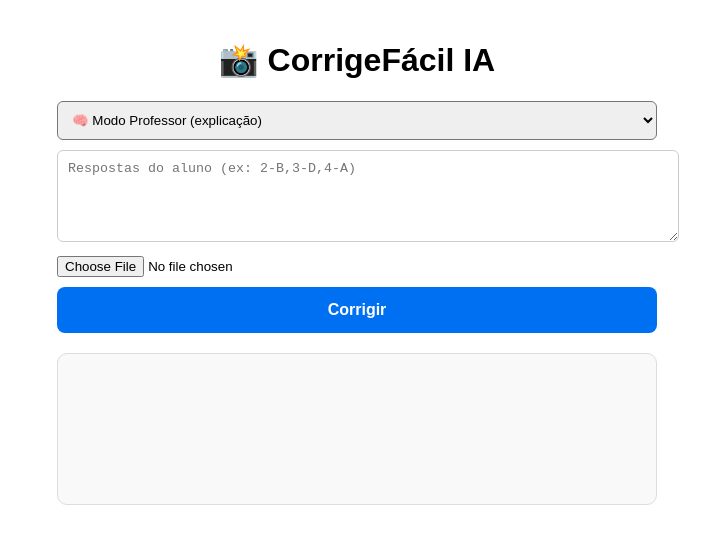
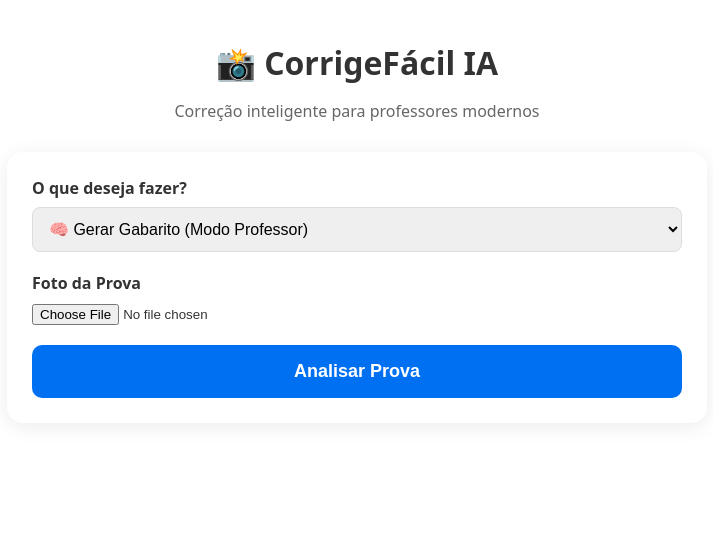
Before and after one commit to maafernandesn/corrige-facil, a Next.js app: page / in a window 1280 px wide. Shown: the top 544 px of the page, without its empty margins (283-996 px from the left). Built offline with nearby package versions, Linux system fonts and the light colour scheme.

Commit message:
Atualizar o page.js

```diff
--- a/app/page.js
+++ b/app/page.js
@@ -5,150 +5,179 @@ import { useState } from "react";
 export default function Home() {
   const [img, setImg] = useState(null);
   const [modo, setModo] = useState("professor");
-  const [respostasAluno, setRespostasAluno] = useState("");
-  const [resposta, setResposta] = useState("");
+  const [gabaritoOficial, setGabaritoOficial] = useState(null); // Salva o que o professor gerou
+  const [resultado, setResultado] = useState(null);
+  const [loading, setLoading] = useState(false);
 
   const enviar = async () => {
     try {
       if (!img) {
-        setResposta("⚠️ Envie uma imagem primeiro.");
+        alert("⚠️ Selecione uma imagem primeiro.");
         return;
       }
 
-      setResposta("Processando... ⏳");
+      setLoading(true);
+      setResultado(null);
 
       const r = await fetch("/api/corrigir", {
         method: "POST",
-        headers: {
-          "Content-Type": "application/json"
-        },
+        headers: { "Content-Type": "application/json" },
         body: JSON.stringify({
           img,
           modo,
-          respostasAluno
+          // Se for modo fast e tivermos um gabarito salvo, enviamos ele
+          gabaritoOficial: modo === "fast" ? gabaritoOficial : null
         })
       });
 
       const data = await r.json();
 
-      setResposta(data.resultado || data.erro || "Sem resposta");
+      if (data.erro) {
+        setResultado({ erro: data.erro });
+      } else {
+        setResultado(data);
 
+        // Se geramos um gabarito no modo professor, salvamos para o próximo uso
+        if (modo === "professor" && data.resultado) {
+          setGabaritoOficial(data.resultado);
+        }
+      }
     } catch (e) {
-      setResposta("Erro na conexão ❌");
+      setResultado({ erro: "Erro na conexão com o servidor ❌" });
+    } finally {
+      setLoading(false);
     }
   };
 
   return (
-    <div
-      style={{
-        padding: 20,
-        maxWidth: 600,
-        margin: "0 auto",
-        fontFamily: "Arial"
-      }}
-    >
-      <h1 style={{ textAlign: "center" }}>📸 CorrigeFácil IA</h1>
+    <div style={{ padding: 20, maxWidth: 700, margin: "0 auto", fontFamily: "system-ui, sans-serif", color: "#333" }}>
+      <header style={{ textAlign: "center", marginBottom: 30 }}>
+        <h1 style={{ fontSize: "2rem", marginBottom: 5 }}>📸 CorrigeFácil IA</h1>
+        <p style={{ color: "#666" }}>Correção inteligente para professores modernos</p>
+      </header>
 
-      {/* 🔽 SELETOR DE MODO */}
+      <main style={{ background: "#fff", padding: 25, borderRadius: 16, boxShadow: "0 4px 20px rgba(0,0,0,0.08)" }}>
+
+        {/* 🔽 SELEÇÃO DE MODO */}
+        <label style={{ fontWeight: "bold", display: "block", marginBottom: 8 }}>O que deseja fazer?</label>
         <select
           value={modo}
           onChange={(e) => setModo(e.target.value)}
-        style={{
-          width: "100%",
-          padding: 10,
-          marginBottom: 10,
-          borderRadius: 6
-        }}
+          style={{ width: "100%", padding: 12, marginBottom: 20, borderRadius: 8, border: "1px solid #ddd", fontSize: 16 }}
         >
-        <option value="professor">🧠 Modo Professor (explicação)</option>
-        <option value="fast">⚡ Correção Rápida</option>
+          <option value="professor">🧠 Gerar Gabarito (Modo Professor)</option>
+          <option value="fast">⚡ Correção Rápida (Modo Fast)</option>
+          <option value="tutor">👨‍🏫 Explicar Questões (Modo Tutor)</option>
         </select>
 
-      {/* 📝 RESPOSTAS DO ALUNO */}
-      <textarea
-        placeholder="Respostas do aluno (ex: 2-B,3-D,4-A)"
-        value={respostasAluno}
-        onChange={(e) => setRespostasAluno(e.target.value)}
-        style={{
-          width: "100%",
-          height: 70,
-          marginBottom: 10,
-          padding: 10,
-          borderRadius: 6,
-          border: "1px solid #ccc"
-        }}
-      />
-
         {/* 📷 INPUT DE IMAGEM */}
+        <div style={{ marginBottom: 20 }}>
+          <label style={{ fontWeight: "bold", display: "block", marginBottom: 8 }}>Foto da Prova</label>
           <input
             type="file"
             accept="image/*"
             onChange={(e) => {
               const file = e.target.files[0];
               if (!file) return;
-
               const reader = new FileReader();
-
               reader.onload = (event) => {
                 const imgEl = new Image();
                 imgEl.src = event.target.result;
-
                 imgEl.onload = () => {
                   const canvas = document.createElement("canvas");
-
                   const maxWidth = 1000;
                   const scale = maxWidth / imgEl.width;
-
                   canvas.width = maxWidth;
                   canvas.height = imgEl.height * scale;
-
                   const ctx = canvas.getContext("2d");
                   ctx.drawImage(imgEl, 0, 0, canvas.width, canvas.height);
-
-              // 🔥 PNG (melhor leitura da IA)
-              const compressed = canvas.toDataURL("image/png");
-
-              setImg(compressed);
+                  setImg(canvas.toDataURL("image/png"));
                 };
               };
-
               reader.readAsDataURL(file);
             }}
-        style={{ marginBottom: 10 }}
+            style={{ width: "100%" }}
           />
+        </div>
 
-      {/* 🚀 BOTÃO */}
+        {/* 🚀 BOTÃO DE AÇÃO */}
         <button
           onClick={enviar}
+          disabled={loading}
           style={{
             width: "100%",
-          padding: 14,
-          background: "#0070f3",
+            padding: 16,
+            background: loading ? "#ccc" : "#0070f3",
             color: "#fff",
             border: "none",
-          borderRadius: 8,
-          cursor: "pointer",
-          fontSize: 16,
-          fontWeight: "bold"
+            borderRadius: 10,
+            cursor: loading ? "not-allowed" : "pointer",
+            fontSize: 18,
+            fontWeight: "bold",
+            transition: "0.2s"
           }}
         >
-        Corrigir
+          {loading ? "Processando com IA..." : "Analisar Prova"}
         </button>
 
-      {/* 📊 RESULTADO */}
-      <div
-        style={{
-          marginTop: 20,
-          padding: 15,
-          background: "#f9f9f9",
-          borderRadius: 10,
-          border: "1px solid #ddd",
-          whiteSpace: "pre-wrap",
-          minHeight: 120
-        }}
-      >
-        {resposta}
+        {/* 📊 ÁREA DE RESULTADOS */}
+        {resultado && (
+          <div style={{ marginTop: 30, paddingTop: 20, borderTop: "2px solid #eee" }}>
+
+            {resultado.erro && (
+              <div style={{ padding: 15, background: "#fff5f5", color: "#c53030", borderRadius: 8 }}>
+                {resultado.erro}
               </div>
+            )}
+
+            {/* Layout para Modo Professor */}
+            {modo === "professor" && resultado.resultado && (
+              <div>
+                <h3 style={{ marginBottom: 10 }}>✅ Gabarito Identificado:</h3>
+                <div style={{ display: "grid", gridTemplateColumns: "repeat(auto-fill, minmax(80px, 1fr))", gap: 10 }}>
+                  {Object.entries(resultado.resultado).map(([q, r]) => (
+                    <div key={q} style={{ padding: 10, background: "#f0f7ff", borderRadius: 6, textAlign: "center" }}>
+                      <strong>{q}:</strong> {r}
+                    </div>
+                  ))}
+                </div>
+                <p style={{ marginTop: 15, fontSize: 13, color: "#666" }}>* Este gabarito foi salvo para correções rápidas.</p>
+              </div>
+            )}
+
+            {/* Layout para Modo Fast */}
+            {modo === "fast" && resultado.detalhes && (
+              <div>
+                <div style={{ textAlign: "center", marginBottom: 20, padding: 15, background: "#0070f3", color: "#fff", borderRadius: 10 }}>
+                  <h2 style={{ margin: 0 }}>Nota: {resultado.nota}</h2>
+                  <span>Acertos: {resultado.acertos} de {resultado.total}</span>
+                </div>
+                <div style={{ display: "flex", flexDirection: "column", gap: 10 }}>
+                  {resultado.detalhes.map((item, idx) => (
+                    <div key={idx} style={{ display: "flex", justifyContent: "space-between", padding: 12, background: item.status ? "#f0fff4" : "#fff5f5", borderRadius: 8, border: `1px solid ${item.status ? "#c6f6d5" : "#fed7d7"}` }}>
+                      <span>Questão <strong>{item.q}</strong></span>
+                      <span>Aluno: <strong>{item.aluno}</strong> {item.status ? "✅" : `❌ (Certa: ${item.correta})`}</span>
+                    </div>
+                  ))}
+                </div>
+              </div>
+            )}
+
+            {/* Layout para Modo Tutor */}
+            {modo === "tutor" && resultado.resultado && (
+              <div style={{ display: "flex", flexDirection: "column", gap: 15 }}>
+                <h3>👨‍🏫 Explicações do Tutor:</h3>
+                {Object.entries(resultado.resultado).map(([q, info]) => (
+                  <div key={q} style={{ padding: 15, background: "#f9f9f9", borderRadius: 10, borderLeft: "4px solid #0070f3" }}>
+                    <strong>Questão {q} (Resposta {info.res}):</strong>
+                    <p style={{ margin: "5px 0 0", color: "#555" }}>{info.exp}</p>
+                  </div>
+                ))}
+              </div>
+            )}
+          </div>
+        )}
+      </main>
     </div>
   );
 }
```
Lines whose indentation alone changed are shown as unchanged.
